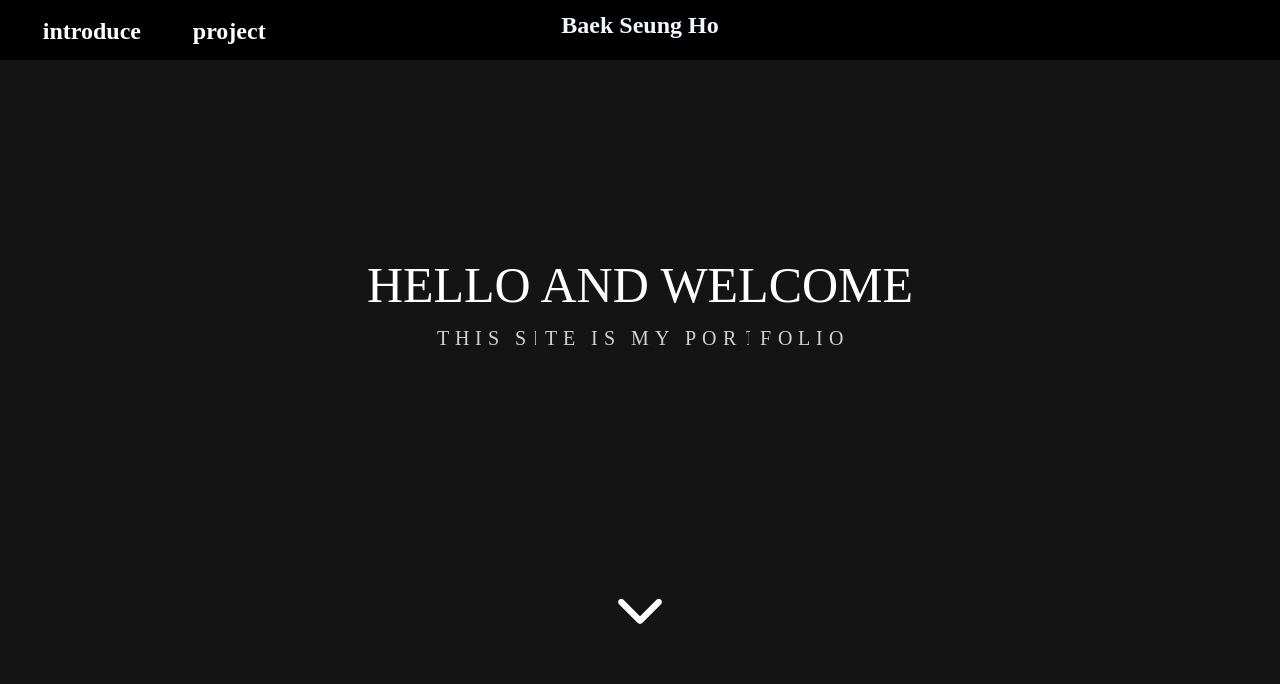
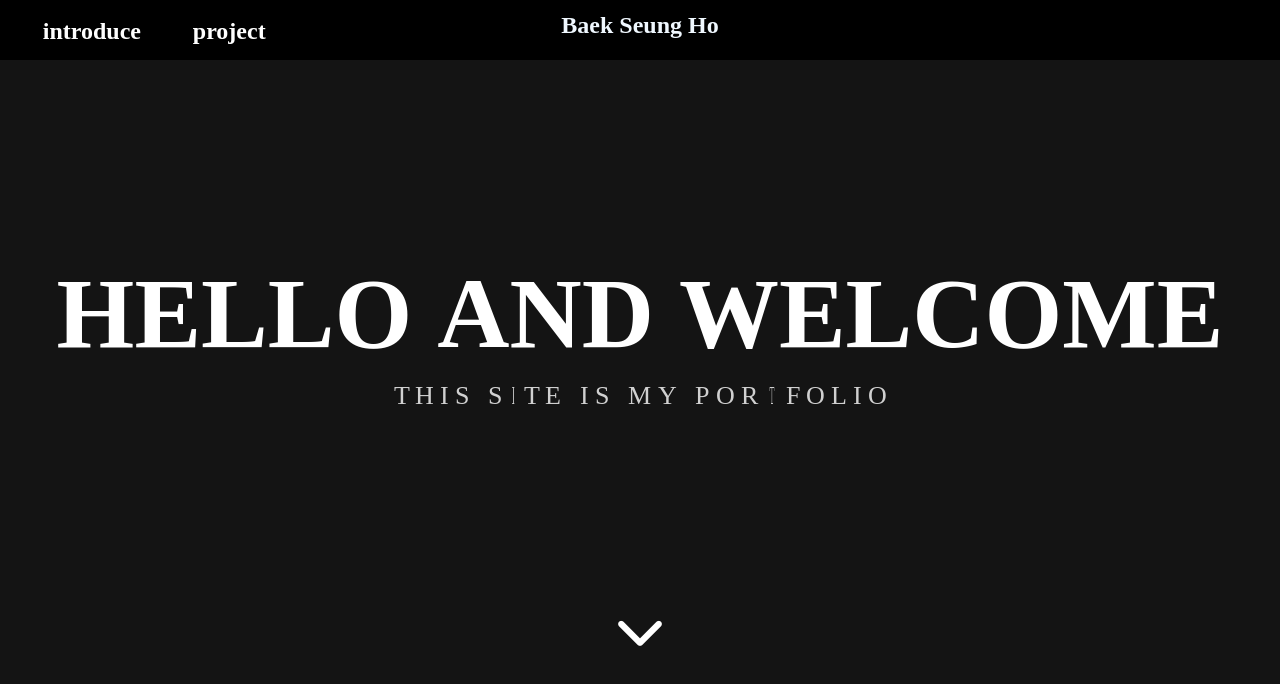
Before and after one commit to angelbaek/portfolio, a plain HTML site: page index.html in a window 1280 px wide. Drawn offline with nearby package versions, Linux system fonts and the light colour scheme.

Commit message:
(Refactor):css 추가

```diff
--- a/index.css
+++ b/index.css
@@ -66,13 +66,113 @@
 }
 
 .chevron_down{
-    margin-top: 18%;
+    margin-top: 15%;
 }
 
 .body_descryption{
     margin-top: 10px;
     color: #fafbfc;
     font-size: 24px;
+}
+/* Fade in text animation */
+@import url("https://fonts.googleapis.com/css?family=Montserrat&display=swap");
+
+h1 {
+  font-family: "Montserrat Medium";
+  max-width: 40ch;
+  text-align: center;
+  transform: scale(0.94);
+  animation: scale 3s forwards cubic-bezier(0.5, 1, 0.89, 1);
+}
+@keyframes scale {
+  100% {
+    transform: scale(1);
+  }
+}
+
+.main_text span {
+  display: inline-block;
+  opacity: 0;
+  filter: blur(4px);
+}
+
+span:nth-child(1) {
+  animation: fade-in 0.8s 0.1s forwards cubic-bezier(0.11, 0, 0.5, 0);
+}
+
+span:nth-child(2) {
+  animation: fade-in 0.8s 0.2s forwards cubic-bezier(0.11, 0, 0.5, 0);
+}
+
+span:nth-child(3) {
+  animation: fade-in 0.8s 0.3s forwards cubic-bezier(0.11, 0, 0.5, 0);
+}
+
+span:nth-child(4) {
+  animation: fade-in 0.8s 0.4s forwards cubic-bezier(0.11, 0, 0.5, 0);
+}
+
+span:nth-child(5) {
+  animation: fade-in 0.8s 0.5s forwards cubic-bezier(0.11, 0, 0.5, 0);
+}
+
+span:nth-child(6) {
+  animation: fade-in 0.8s 0.6s forwards cubic-bezier(0.11, 0, 0.5, 0);
+}
+
+span:nth-child(7) {
+  animation: fade-in 0.8s 0.7s forwards cubic-bezier(0.11, 0, 0.5, 0);
+}
+
+span:nth-child(8) {
+  animation: fade-in 0.8s 0.8s forwards cubic-bezier(0.11, 0, 0.5, 0);
+}
+
+span:nth-child(9) {
+  animation: fade-in 0.8s 0.9s forwards cubic-bezier(0.11, 0, 0.5, 0);
+}
+
+span:nth-child(10) {
+  animation: fade-in 0.8s 1s forwards cubic-bezier(0.11, 0, 0.5, 0);
+}
+
+span:nth-child(11) {
+  animation: fade-in 0.8s 1.1s forwards cubic-bezier(0.11, 0, 0.5, 0);
+}
+
+span:nth-child(12) {
+  animation: fade-in 0.8s 1.2s forwards cubic-bezier(0.11, 0, 0.5, 0);
+}
+
+span:nth-child(13) {
+  animation: fade-in 0.8s 1.3s forwards cubic-bezier(0.11, 0, 0.5, 0);
+}
+
+span:nth-child(14) {
+  animation: fade-in 0.8s 1.4s forwards cubic-bezier(0.11, 0, 0.5, 0);
+}
+
+span:nth-child(15) {
+  animation: fade-in 0.8s 1.5s forwards cubic-bezier(0.11, 0, 0.5, 0);
+}
+
+span:nth-child(16) {
+  animation: fade-in 0.8s 1.6s forwards cubic-bezier(0.11, 0, 0.5, 0);
+}
+
+span:nth-child(17) {
+  animation: fade-in 0.8s 1.7s forwards cubic-bezier(0.11, 0, 0.5, 0);
+}
+
+span:nth-child(18) {
+  animation: fade-in 0.8s 1.8s forwards cubic-bezier(0.11, 0, 0.5, 0);
+}
+
+@keyframes fade-in {
+  100% {
+    opacity: 1;
+    filter: blur(0);
+  }
 }
 
 /* portfolio descryption */
@@ -83,7 +183,7 @@
     opacity: 0.8;
     position: relative;
     display: inline-block;
-    font-size: 20px;
+    font-size: 26px;
     color: #fff;
     text-transform: uppercase;
     animation: flip 2s infinite;
--- a/index.html
+++ b/index.html
@@ -22,7 +22,11 @@
 <body>
     <div class="body_contents">
         <div class="main_text">
-            HELLO AND WELCOME
+            <h1>
+                <span>HELLO</span>
+                <span>AND</span>
+                <span>WELCOME</span>
+              </h1>
         </div>
         <div class="body_descryption">
             <div class="waviy">
@@ -61,10 +65,12 @@
 </footer>
 <script>
     setInterval(function() {
-        $('.main_text').css('opacity', '1.0');
+        $('.chevron_down').css('opacity', '1.0');
+        $('.chevron_down').css('scale', '1.0');
     }, 300);
     setInterval(function() {
-        $('.main_text').css('opacity', '0.7');
+        $('.chevron_down').css('opacity', '0.7');
+        $('.chevron_down').css('scale', '0.8');
     }, 900);
 </script>
 </html>
```
